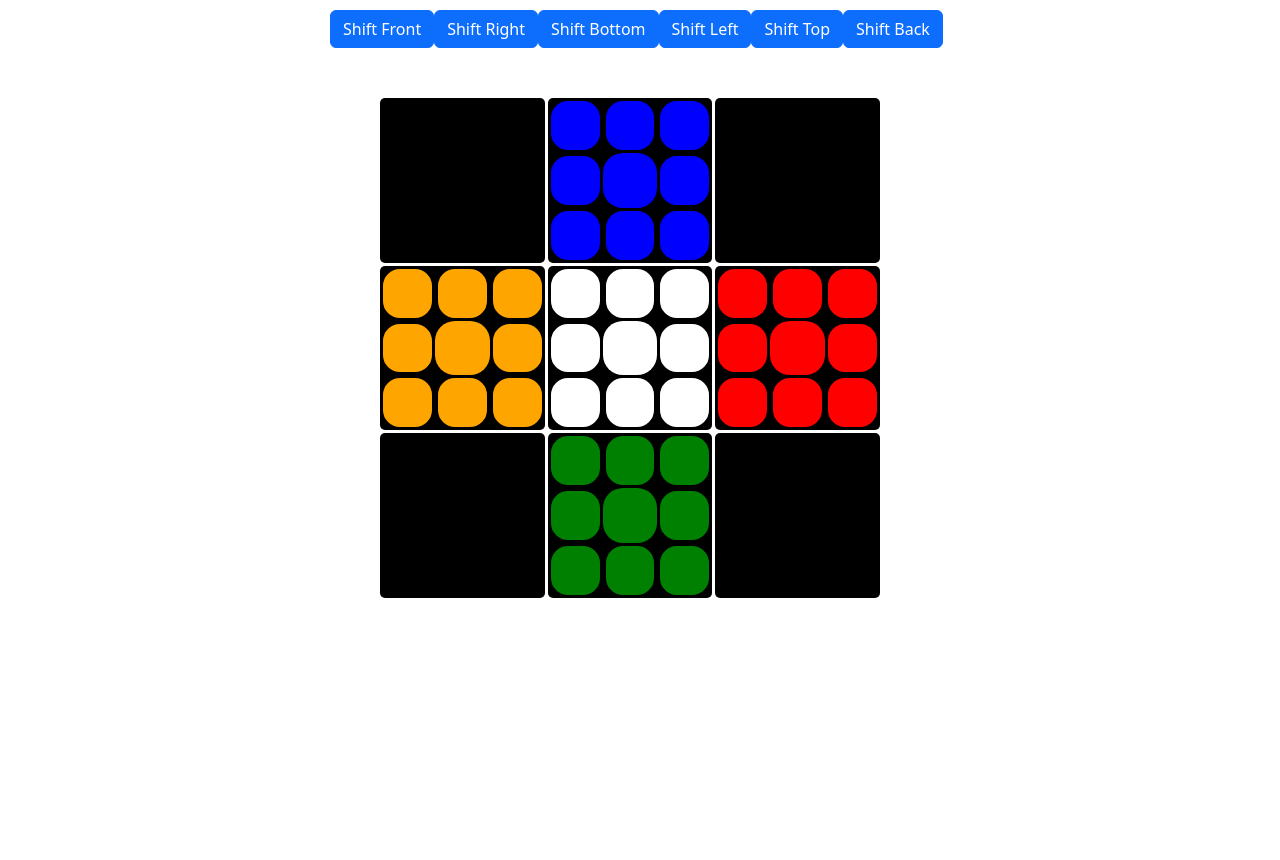
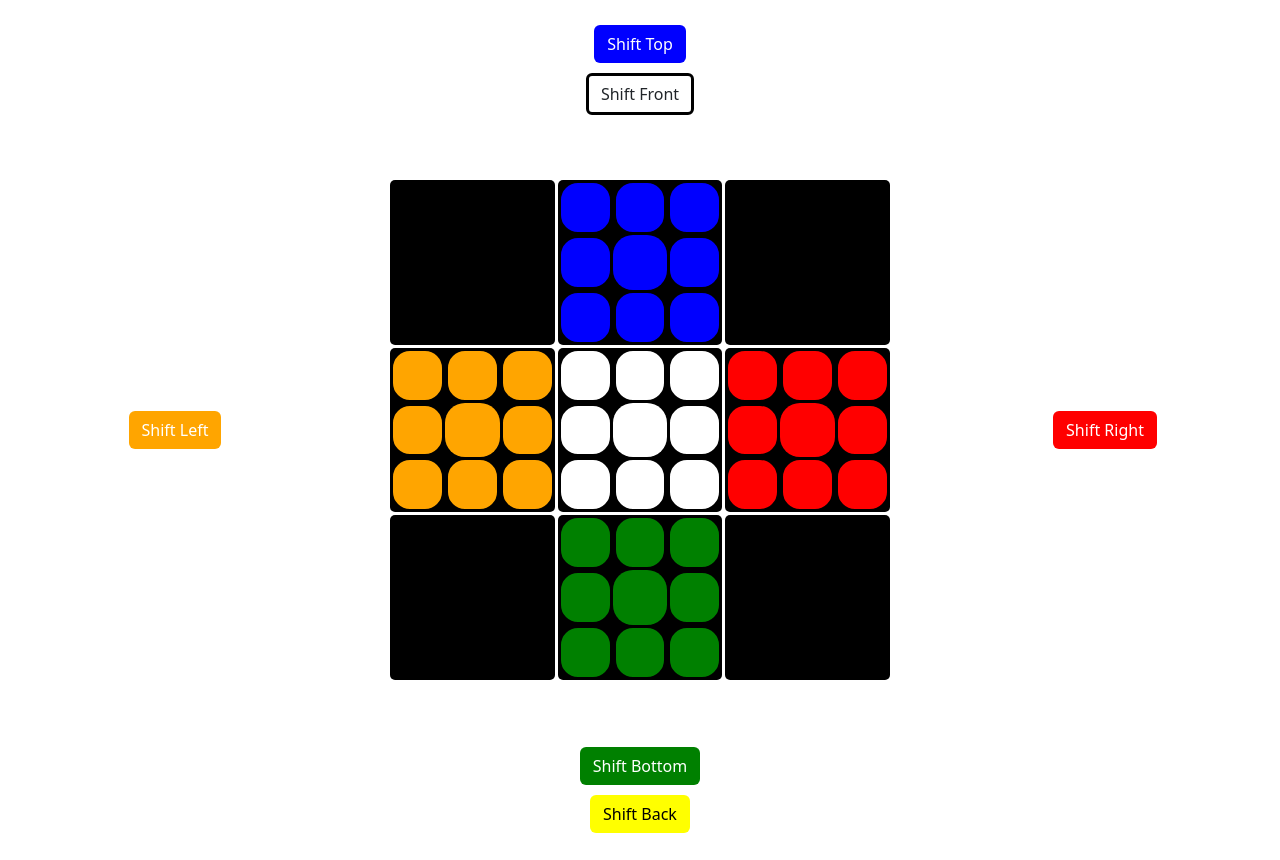
Before and after one commit to Estevan-Gonzales/estevan_b, a React (Vite) app: page /Projects/cube in a window 1280 px wide. Before the commit the page ends 800 px from the top, so only its background shows below. Built offline with nearby package versions, Linux system fonts and the light colour scheme; a web font is replaced by a local one.

Commit message:
Added layout styling to Cube

```diff
--- a/src/assets/css/cube.css
+++ b/src/assets/css/cube.css
@@ -6,12 +6,25 @@
     width: 500px;
     height: 500px;
     margin: 50px;
+    justify-self: center;
   }
 
 .master-container {
-  margin: auto;
-  width: 50%;
   padding: 10px;
+  display: grid;
+  grid-template-columns: 2fr 1fr 2fr;
+  grid-template-rows: 1fr 5fr 1fr;
+}
+
+.master-segment {
+  justify-items: center;
+  align-items: center;
+}
+
+.button-div {
+  display: grid;
+  justify-self: center;
+  margin: 10px;
 }
 
 
--- a/src/pages/projects/Cube.jsx
+++ b/src/pages/projects/Cube.jsx
@@ -174,13 +174,19 @@ function Cube() {
 
 
     return (
-        <div className="master-container center">
-            <button id="btn-front-clock" type="button" className="btn btn-primary">Shift Front</button>
-            <button id="btn-right-clock" type="button" className="btn btn-primary">Shift Right</button>
-            <button id="btn-bottom-clock" type="button" className="btn btn-primary">Shift Bottom</button>
-            <button id="btn-left-clock" type="button" className="btn btn-primary">Shift Left</button>
-            <button id="btn-top-clock" type="button" className="btn btn-primary">Shift Top</button>
-            <button id="btn-back-clock" type="button" className="btn btn-primary">Shift Back</button>
+        <div className="master-container center master-segment">
+            <div className="master-segment"></div>
+            <div className="master-segment">
+            <div className="button-div"><button id="btn-top-clock" type="button" className="btn" style={{backgroundColor: "blue", color: "white"}}>Shift Top</button></div>
+            <div className="button-div"><button id="btn-front-clock" type="button" className="btn" style={{backgroundColor: "white", border: "solid black"}}>Shift Front</button></div>
+
+            </div>
+            <div className="master-segment"></div>
+            <div className="master-segment">
+                <button id="btn-left-clock" type="button" className="btn" style={{backgroundColor: "orange", color: "white"}}>Shift Left</button>
+            </div>
+
+
 
 
             <div className="grid cube">
@@ -257,6 +263,19 @@ function Cube() {
                     <div id="face-back-9" className="cube-square"></div>
                 </div>
             </div>
+
+            <div className="master-segment">
+                <button id="btn-right-clock" type="button" className="btn" style={{backgroundColor: "red", color: "white"}}>Shift Right</button>
+            </div>
+            <div className="master-segment"></div>
+            <div className="master-segment">
+                <div className="button-div"><button id="btn-bottom-clock" type="button" className="btn" style={{backgroundColor: "green", color: "white"}}>Shift Bottom</button></div>
+                <div className="button-div"><button id="btn-back-clock" type="button" className="btn" style={{backgroundColor: "yellow", color: "black"}}>Shift Back</button></div>
+
+            </div>
+            <div className="master-segment"></div>
+
+
         </div>
     );
 }
```
Also changed, not shown: 4 other files (tests, documents, lock files or other folders).
